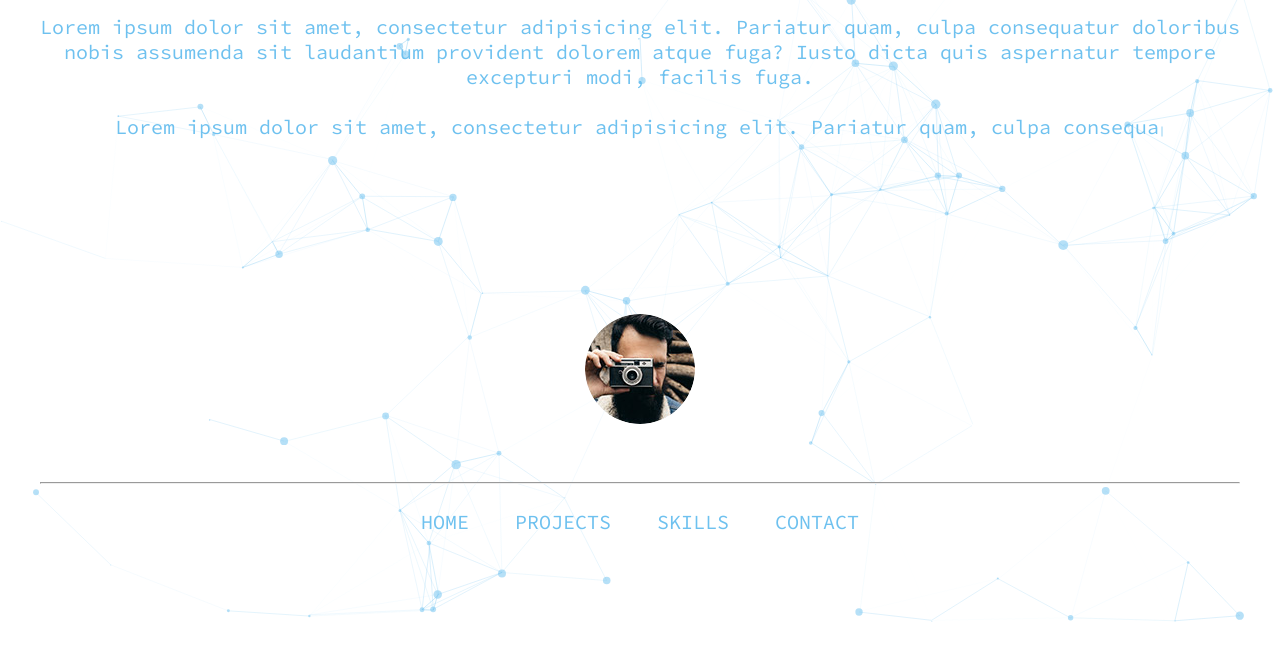
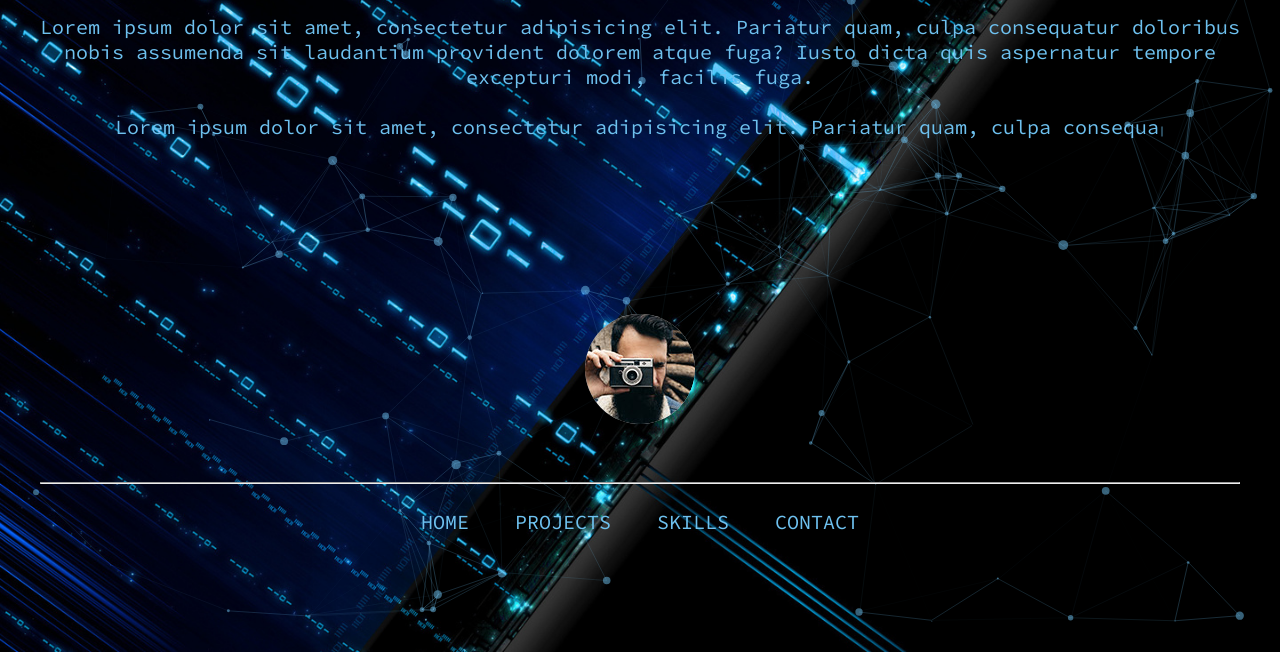
Before and after one commit to VolodymyrTrykoz/Portfolio, a website: page index.html in a window 1280 px wide. Shown: the part 148-800 px from the top of the page. Drawn offline with Linux system fonts and the light colour scheme; the site is published under a folder, as on GitHub Pages, so addresses that start at the root find nothing.

Commit message:
added font img

```diff
--- a/assets/scss/style.scss
+++ b/assets/scss/style.scss
@@ -35,7 +35,7 @@ body {
 
 html {
   font-size: 62.5%;
-  background-image: url(/dist/img/fon.jpg);
+  background-image: url(../img/fon.jpg);
   background-size: cover;
 }
 body {font-family: 'Source Code Pro', monospace;}
```
Also changed, not shown: dist/css/style.css, 1 other file.
